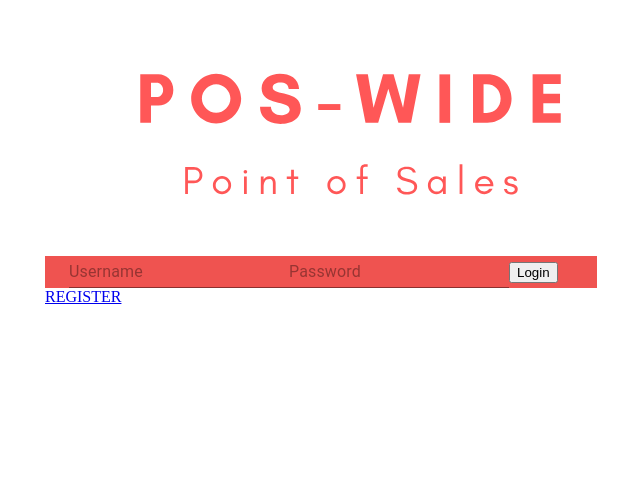
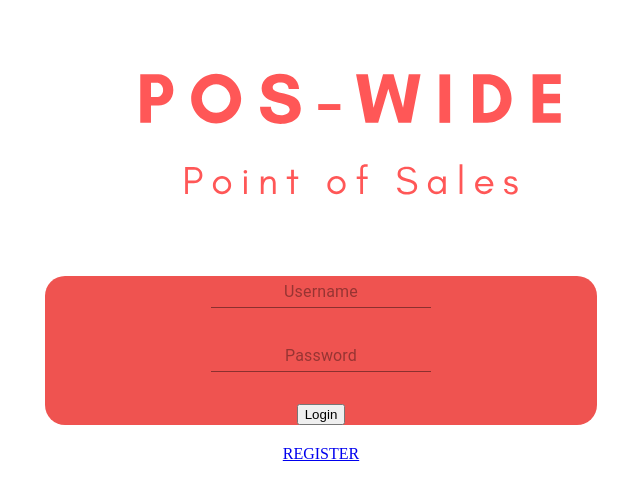
Before and after one commit to jspnvrdx/pos-wide, a React (Create React App) app in the folder client/: page / in a window 1280 px wide. Shown: the top 500 px of the page, without its empty margins (319-959 px from the left). Built offline with nearby package versions, Linux system fonts and the light colour scheme; no server answers; a web font is replaced by a local one.

Commit message:
feat: changed display for login inputs
- removed grid imports

```diff
--- a/client/src/components/Login.jsx
+++ b/client/src/components/Login.jsx
@@ -5,7 +5,7 @@ import { toast } from "react-toastify";
 //* MUI Components
 import { Container, Input } from "@mui/material";
 import { red } from "@mui/material/colors";
-import Grid2 from "@mui/material/Unstable_Grid2";
+import Stack from "@mui/material/Stack";
 
 //* images
 import Logo from "./images/logo-small.svg";
@@ -64,23 +64,26 @@ const Login = ({ setAuth }) => {
 
   return (
     <>
-      <Container maxWidth="sm">
+      <Container maxWidth="sm" sx={{ textAlign: "center" }}>
         <img src={Logo} alt="POS-WIDE" />
-        <div className="login">
-          <Container sx={{ bgcolor: red[400] /* , borderRadius: "20px" */ }}>
-            <form onSubmit={formSubmit}>
-              {/* <input
-                type="text"
-                name="username"
-                placeholder="username"
-                value={username}
-                onChange={(e) => handleOnchange(e)}
-              /> */}
+
+        <Container sx={{ bgcolor: red[400], borderRadius: "20px" }}>
+          <Container sx={{ margin: "20px 0" }}>
+            <form onSubmit={formSubmit} margin={"10px 0"}>
+              <Stack
+                direction="column"
+                justifyContent={"center"}
+                alignItems="center"
+                spacing={4}
+              >
                 <Input
                   name="username"
                   value={username}
                   inputProps={{ placeholder: "Username" }}
                   onChange={(e) => handleOnchange(e)}
+                  sx={{
+                    input: { textAlign: "center" },
+                  }}
                 />
                 <Input
                   type="password"
@@ -88,11 +91,16 @@ const Login = ({ setAuth }) => {
                   value={password}
                   inputProps={{ placeholder: "Password" }}
                   onChange={(e) => handleOnchange(e)}
+                  sx={{
+                    input: { textAlign: "center" },
+                  }}
                 />
                 <button>Login</button>
+              </Stack>
             </form>
           </Container>
-        </div>
+        </Container>
+
         <Link to={"/register"}>REGISTER</Link>
       </Container>
     </>
```
Lines whose indentation alone changed are shown as unchanged.
